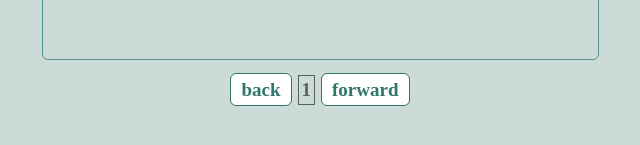
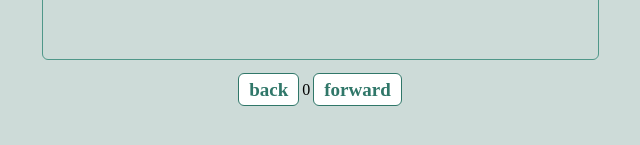
Before and after one commit to EkaterinaShepeneva/TODO_on_React, a React (Create React App) app: page / in a window 1280 px wide. Shown: the part 501-646 px from the top of the page, without its empty margins (320-960 px from the left). Built offline with nearby package versions, Linux system fonts and the light colour scheme; a web font is replaced by a local one.

Commit message:
pagination in process

```diff
--- a/src/App.js
+++ b/src/App.js
@@ -13,9 +13,8 @@ function App() {
   //const [statusTask, setstatusTask] = useState(0);
   const [page, setPages] = useState(1);
   const [pagesCount, setPagesCount] = useState(1);
-  const [pagesCountArray, setPagesCountArray] = useState([page]);
+
   const [sort, setSort] = useState("sort__last");
-
 
   // useEffect(() => {
   //   console.log('use effect');
@@ -24,6 +23,7 @@ function App() {
 
   const handleFilter = (filter) => {
     setFilter(filter);
+    setPagesCount(Math.ceil(tasks.length / 4) || 1);
   };
   const handleSort = (sort) => {
     setSort(sort);
@@ -78,41 +78,24 @@ function App() {
       setTasks([...tasks, newTask]);
     }
 
-
     //setPagesCount((Math.ceil((tasks.length + 1) / 4)) || 1);
   };
-  useEffect(()=> {
-    setPagesCount((Math.ceil((tasks.length) / 4)) || 1)
-  }, [tasks])
+  useEffect(() => {
+    setPagesCount(Math.ceil(tasks.length / 4) || 1);
+  }, [tasks]);
 
-  useEffect(()=> {
-    console.log(pagesCount);
-    changePagesCount()
-  }, [pagesCount])
 
 
   const removeTask = (id) => {
-    setTasks(tasks.filter((task) => task.id !== id))
-    console.log(tasks.length );
+    setTasks(tasks.filter((task) => task.id !== id));
     //setPagesCount((Math.ceil((tasks.length-1) / 4)) || 1);
   };
 
-  const changePagesCount = () => {
-    console.log(pagesCountArray);
-    //let count = (Math.ceil((tasks.length) / NUM_TASK))|| 1
-    // console.log(tasks.length );
-    //setPagesCount(Math.ceil(tasks.length / NUM_TASK)|| 1)
-    // console.log(pagesCount);
-    // if (count){
-    //   setPagesCount([...pagesCount, count])
-    // }
 
-    // console.log(pagesCount);
-  }
 
   const checkTask = (task) => {
-    (task.check = !task.check)
-   // setstatusTask(1)
+    task.check = !task.check;
+    // setstatusTask(1)
   };
 
   return (
@@ -161,13 +144,9 @@ function App() {
         >
           back
         </button>
-        <div className="pagination__pages">{pagesCountArray.map((item) => {
-          return (<Pagination
-                  key={Math.random()}
-                  item={item}
-                  page={page}
-                    />)
-        })}</div>
+        <div className="pagination__pages">
+          {new Array(pagesCount).fill().map((el, i) => <div key={i}>{i}</div>)}
+        </div>
         <button
           className="pagination__forward"
           onClick={(event) => {
```
